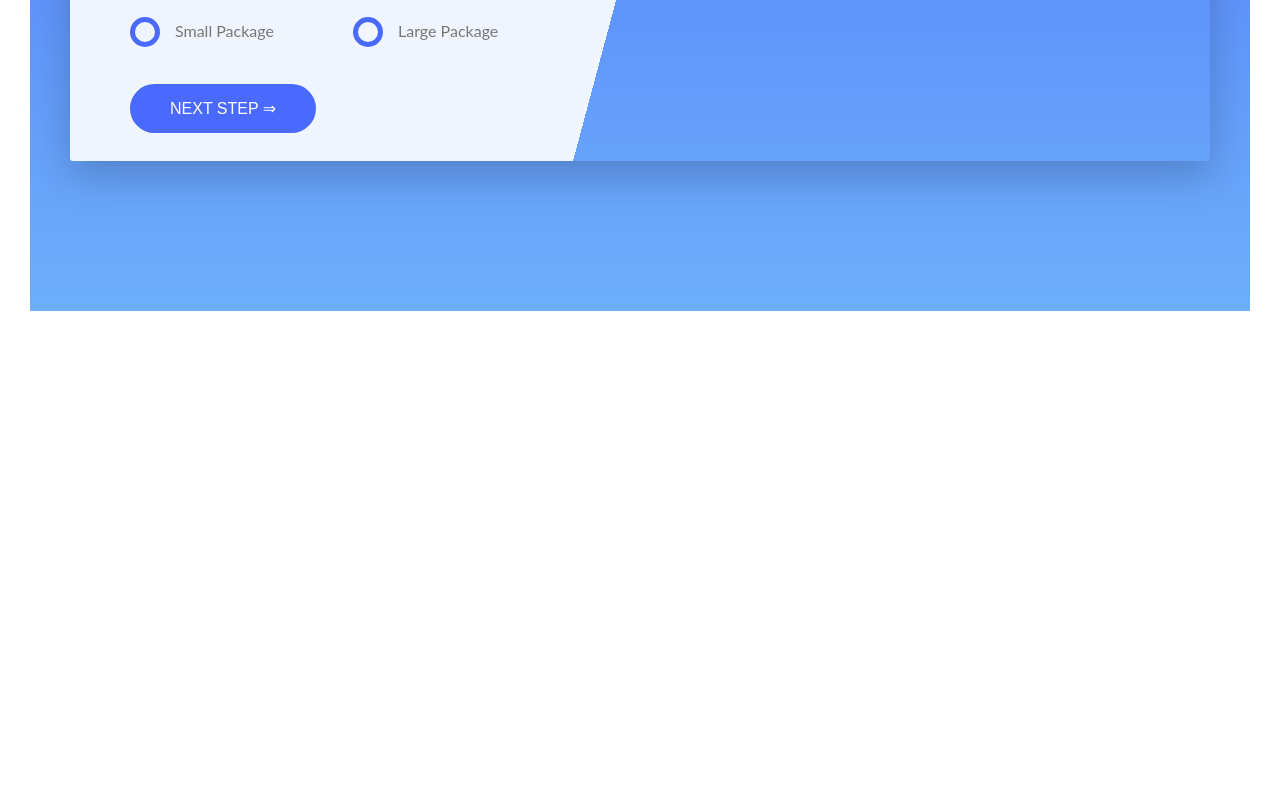
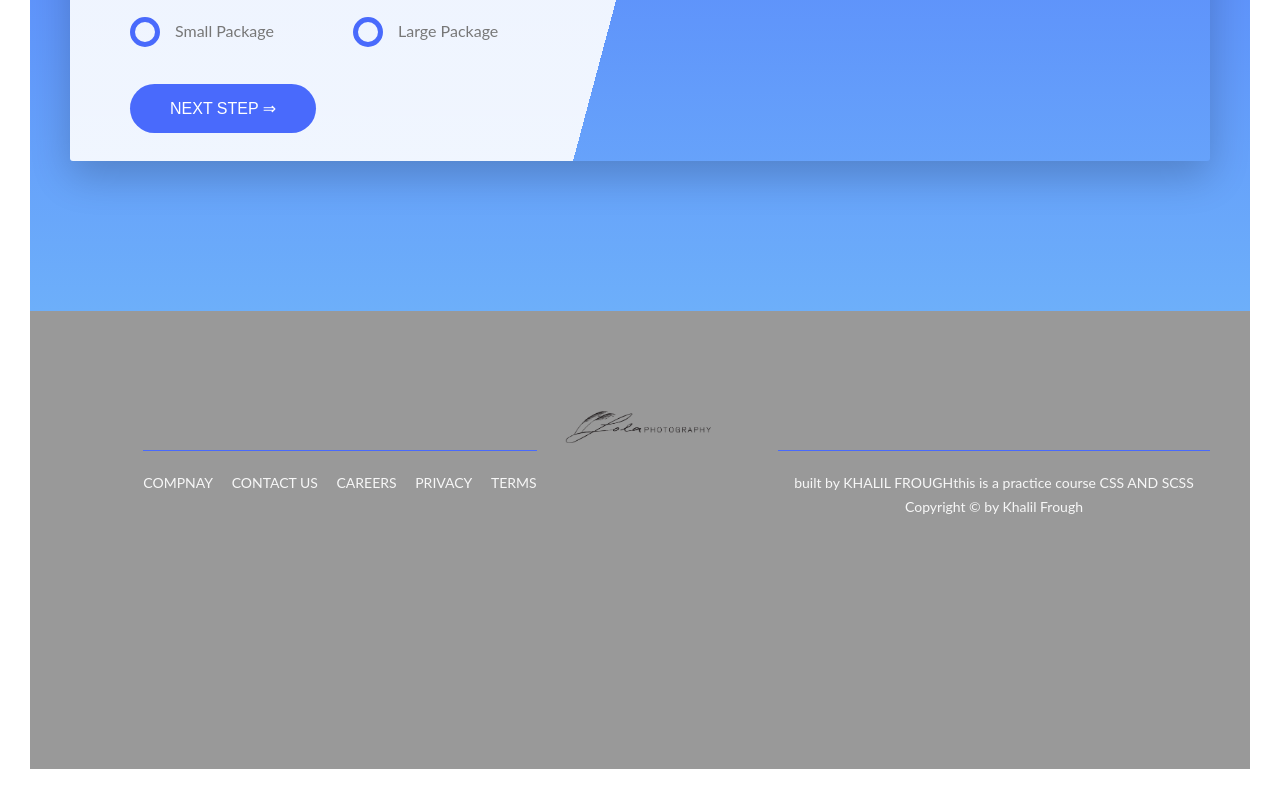
Before and after one commit to khalilFrough/CSSCourse, a website: page assessts/index.html in a window 1280 px wide. Shown: the part 5060-5859 px from the top of the page. Before the commit the page ends 5401 px from the top, so only its background shows below. Drawn offline with Linux system fonts and the light colour scheme.

Commit message:
created the footer part

```diff
--- a/assessts/index.html
+++ b/assessts/index.html
@@ -342,11 +342,6 @@
             </div>
           </div>
         </section>
-    </main>
-
-     <footer>
-
-     </footer>
 
          <!-- the pop up section starts from here  -->
      <div class="popup" id="popup">
@@ -370,6 +365,33 @@
     </div>
 
     <!-- the pop up section finishes here -->
+    </main>
+
+     <footer class="footer">
+       <div class="footer__logo-box">
+         <img src="/media/logo.png" width="280px" heigth="250px" alt="logo here" class="footer__logo">
+
+         <div class="row">
+           <div class="col-1-of-2">
+             <div class="footer__navigation">
+               <ul class="footer__list">
+                 <li class="footer__item"><a href="#" class="footer__link">Compnay</a></li>
+                 <li class="footer__item"><a href="#" class="footer__link">Contact Us</a></li>
+                 <li class="footer__item"><a href="#" class="footer__link">careers</a></li>
+                 <li class="footer__item"><a href="#" class="footer__link">privacy</a></li>
+                 <li class="footer__item"><a href="#" class="footer__link">terms</a></li>
+               </ul>
+             </div>
+           </div>
+           <div class="col-1-of-2"><p class="footer__copyright">
+             built by <a href="#" class="footer__link">Khalil Frough</a>this is a practice course <a href="#" class="footer__link">CSS and SCSS</a> Copyright &copy; by Khalil Frough
+           </p></div>
+         </div>
+       </div>
+
+     </footer>
+
+
 
 
     <!-- <section class="grid-test">
--- /dev/null
+++ b/sass/layout/_footer.scss
@@ -0,0 +1,52 @@
+.footer {
+  color: $color-gray-light-1;
+  background-color: $color-gray-dark-2;
+  padding: 10rem 0;
+  font-size: 1.4rem;
+  &__logo-box {
+    text-align: center;
+    margin-bottom: 15rem;
+  }
+  &__logo {
+    width: 15rem;
+    height: auto;
+  }
+  &__navigation {
+    border-top: 1px solid $color-primary;
+    padding-top: 2rem;
+    display: inline-block;
+  }
+  &__list {
+    list-style: none;
+  }
+
+  &__item {
+    display: inline-block;
+    &:not(:last-child) {
+      margin-right: 1.5rem;
+    }
+  }
+  &__link {
+    &:link,
+    &:visited {
+      color: $color-gray-light-1;
+      background-color: $color-gray-dark-2;
+      text-decoration: none;
+      text-transform: uppercase;
+      display: inline-block;
+      transition: all 0.2s;
+    }
+    &:hover,
+    &:active {
+      color: $color-primary;
+      box-shadow: 0 1rem 2rem rgba($color-black, 0.4);
+      transform: rotate(5deg) scale(1.3);
+    }
+  }
+  &__copyright {
+    border-top: 1px solid $color-primary;
+    padding-top: 2rem;
+    width: 80%;
+    float: right;
+  }
+}
--- a/sass/main.scss
+++ b/sass/main.scss
@@ -23,6 +23,7 @@
 @import "components/card.scss";
 
 @import "layout/grid";
+@import "layout/footer";
 @import "layout/header";
 
 @import "pages/home";
```
Also changed, not shown: css/style.css. Lines whose indentation alone changed are shown as unchanged.
